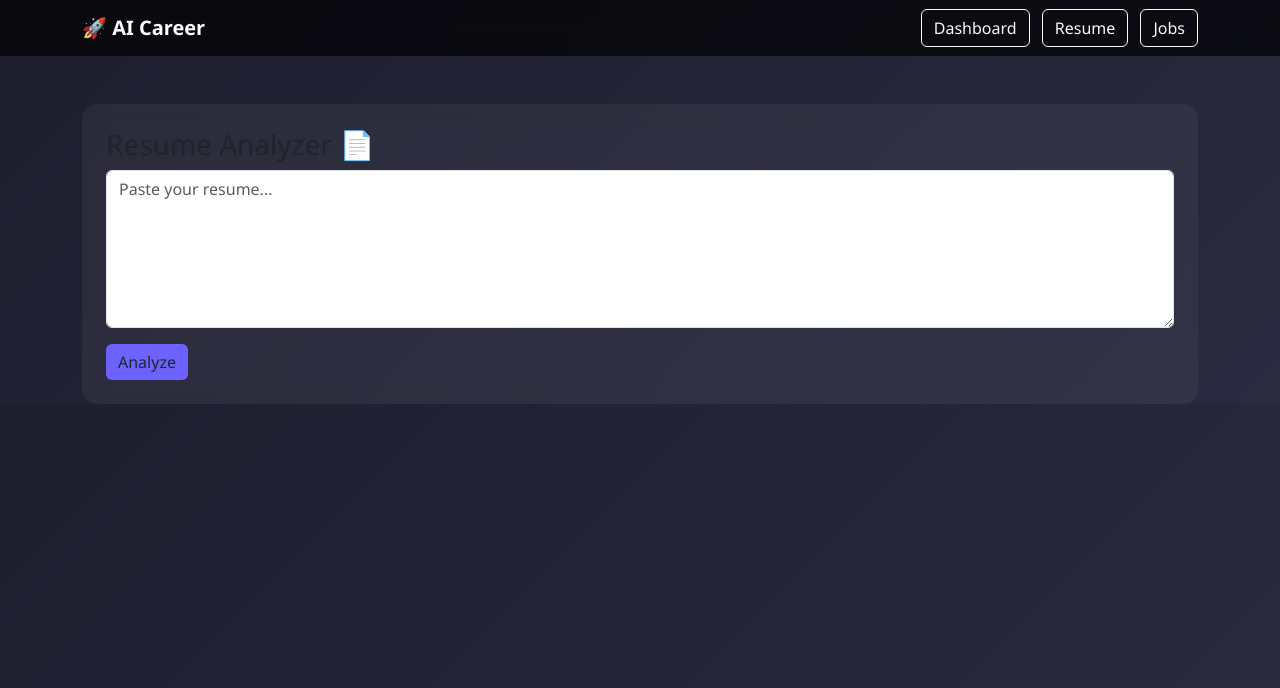
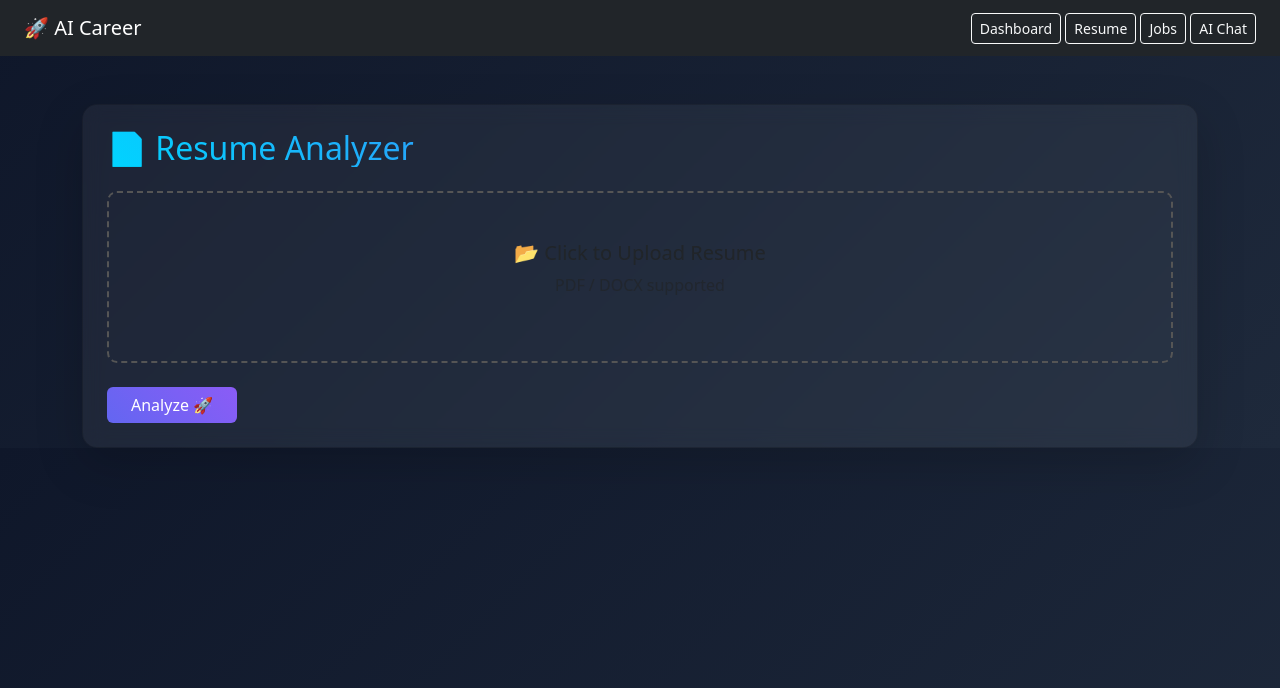
Before and after one commit to Atharv-design/ai-career-assistant, a Flask app: page /resume in a window 1280 px wide. Shown: the top 688 px of the page. Run offline with Flask 3, Linux system fonts and the light colour scheme.

Commit message:
fix upload folder + upload system

```diff
--- a/app/routes/resume_routes.py
+++ b/app/routes/resume_routes.py
@@ -1,14 +1,26 @@
 from flask import Blueprint, render_template, request
-from app.services.resume_parser import analyze_resume
+import os
 
 resume_bp = Blueprint("resume", __name__)
 
-@resume_bp.route("/resume", methods=["GET", "POST"])
+UPLOAD_FOLDER = "app/static/uploads"
+
+@resume_bp.route("/resume", methods=["GET","POST"])
 def resume():
-    result = None
 
     if request.method == "POST":
-        text = request.form.get("resume")
-        result = analyze_resume(text)
 
-    return render_template("resume.html", result=result)
+        file = request.files.get("file")
+
+        if not file or file.filename == "":
+            return "No file selected ❌"
+
+        # ensure folder exists
+        os.makedirs(UPLOAD_FOLDER, exist_ok=True)
+
+        filepath = os.path.join(UPLOAD_FOLDER, file.filename)
+        file.save(filepath)
+
+        return f"Uploaded ✅: {file.filename}"
+
+    return render_template("resume.html")
--- a/app/templates/base.html
+++ b/app/templates/base.html
@@ -1,65 +1,70 @@
 <!DOCTYPE html>
-<html lang="en">
+<html>
 <head>
-<meta charset="UTF-8">
-<title>AI Career Assistant</title>
+
+<title>AI Career</title>
 
 <link href="https://cdn.jsdelivr.net/npm/bootstrap@5.3.0/dist/css/bootstrap.min.css" rel="stylesheet">
-<script src="https://code.jquery.com/jquery-3.6.0.min.js"></script>
 
 <style>
+
 body {
-    background: linear-gradient(135deg, #1e1e2f, #2a2a40);
+    background: linear-gradient(135deg, #0f172a, #1e293b);
     color: white;
-    font-family: 'Segoe UI', sans-serif;
 }
 
-.navbar {
-    background: rgba(0,0,0,0.7);
+/* Glass UI */
+.glass {
+    background: rgba(255,255,255,0.05);
     backdrop-filter: blur(10px);
+    border-radius: 15px;
 }
 
-.card {
-    background: rgba(255,255,255,0.05);
-    border: none;
-    border-radius: 15px;
-    backdrop-filter: blur(10px);
-    transition: 0.3s;
+/* Gradient Text */
+.text-gradient {
+    background: linear-gradient(45deg, #00d4ff, #7c3aed);
+    -webkit-background-clip: text;
+    color: transparent;
 }
 
-.card:hover {
-    transform: translateY(-5px);
+/* Buttons */
+.btn-custom {
+    background: linear-gradient(45deg, #6366f1, #8b5cf6);
+    border: none;
+    color: white;
 }
 
-.btn-custom {
-    background: #6c63ff;
+/* Upload box */
+.upload-box {
+    border: 2px dashed #555;
+    border-radius: 10px;
+}
+
+/* Inputs */
+.input-dark {
+    background: #1e293b;
+    color: white;
     border: none;
 }
 
-.btn-custom:hover {
-    background: #574bff;
-}
 </style>
 
 </head>
 
 <body>
 
-<nav class="navbar navbar-expand-lg navbar-dark">
-<div class="container">
-<a class="navbar-brand fw-bold">🚀 AI Career</a>
+<nav class="navbar navbar-dark bg-dark px-4">
+    <span class="navbar-brand">🚀 AI Career</span>
 
-<div>
-<a href="/dashboard" class="btn btn-outline-light me-2">Dashboard</a>
-<a href="/resume" class="btn btn-outline-light me-2">Resume</a>
-<a href="/jobs" class="btn btn-outline-light">Jobs</a>
-</div>
-</div>
+    <div>
+        <a href="/dashboard" class="btn btn-outline-light btn-sm">Dashboard</a>
+        <a href="/resume" class="btn btn-outline-light btn-sm">Resume</a>
+        <a href="/jobs" class="btn btn-outline-light btn-sm">Jobs</a>
+        <a href="/chat" class="btn btn-outline-light btn-sm">AI Chat</a>
+    </div>
 </nav>
 
-<div class="container mt-5">
 {% block content %}{% endblock %}
-</div>
 
 </body>
 </html>
--- a/app/templates/resume.html
+++ b/app/templates/resume.html
@@ -1,22 +1,57 @@
 {% extends "base.html" %}
 {% block content %}
 
-<div class="card p-4">
+<div class="container mt-5">
 
-<h3>Resume Analyzer 📄</h3>
+<div class="card p-4 shadow-lg glass">
 
-<form method="POST">
-<textarea name="resume" class="form-control mb-3" rows="6" placeholder="Paste your resume..."></textarea>
+<h2 class="mb-4 text-gradient">📄 Resume Analyzer</h2>
 
-<button class="btn btn-custom">Analyze</button>
-</form>
+<!-- Upload Box -->
+<form method="POST" enctype="multipart/form-data" id="uploadForm">
 
-{% if result %}
-<div class="mt-4">
-<h4>Score: {{result.score}}%</h4>
-</div>
-{% endif %}
+<div class="upload-box text-center p-5 mb-4">
+
+    <input type="file" name="file" id="fileInput" hidden>
+
+    <div onclick="triggerUpload()" style="cursor:pointer">
+        <h5>📂 Click to Upload Resume</h5>
+        <p class="text-muted">PDF / DOCX supported</p>
+    </div>
 
 </div>
 
+<!-- Preview -->
+<div id="filePreview" class="mb-3"></div>
+
+<button class="btn btn-custom px-4">Analyze 🚀</button>
+
+</form>
+
+<!-- Loader -->
+<div id="loader" class="text-center mt-4 d-none">
+    <div class="spinner-border text-primary"></div>
+    <p class="mt-2">Analyzing Resume...</p>
+</div>
+
+</div>
+
+</div>
+
+<script>
+function triggerUpload(){
+    document.getElementById("fileInput").click();
+}
+
+document.getElementById("fileInput").addEventListener("change", function(e){
+    let file = e.target.files[0];
+    document.getElementById("filePreview").innerHTML =
+        "<div class='alert alert-info'>📎 " + file.name + "</div>";
+});
+
+document.getElementById("uploadForm").addEventListener("submit", function(){
+    document.getElementById("loader").classList.remove("d-none");
+});
+</script>
+
 {% endblock %}
```
Also changed, not shown: app/templates/jobs.html (+18 -6 lines), 1 other file.
